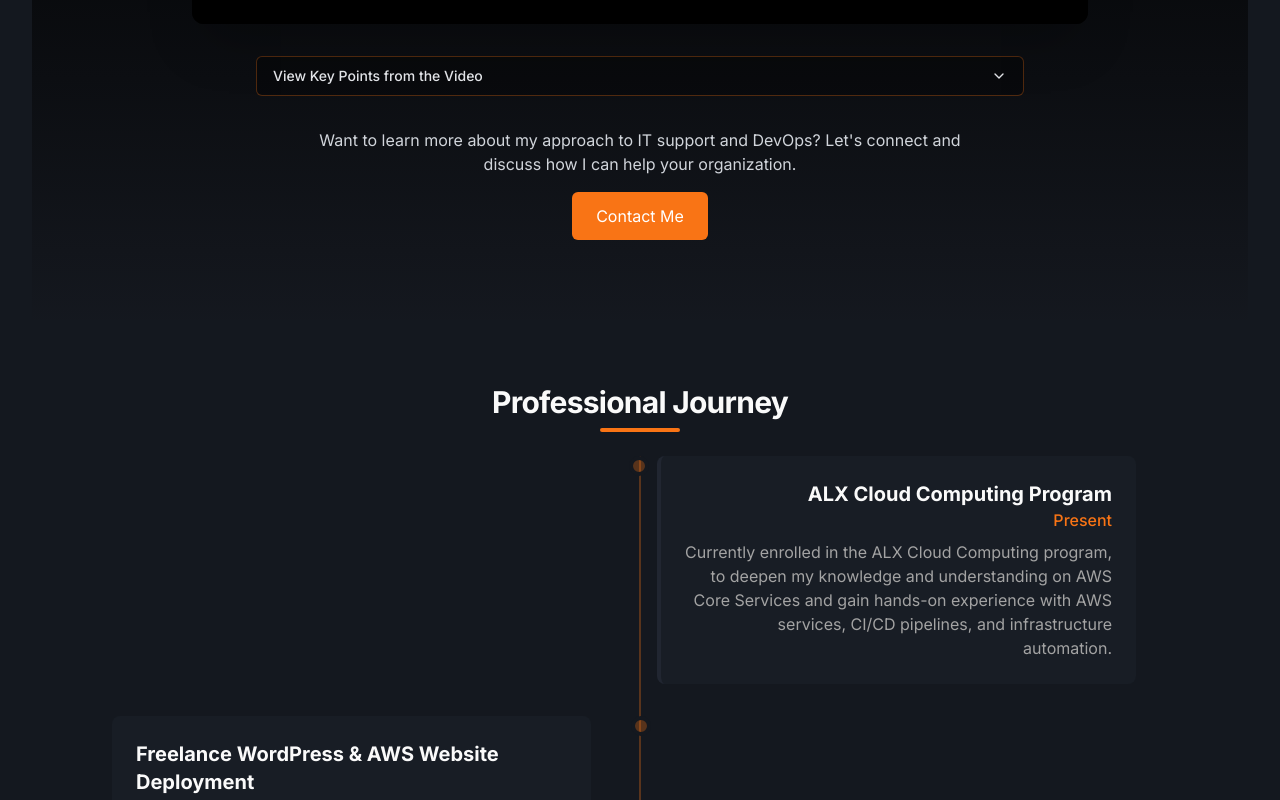
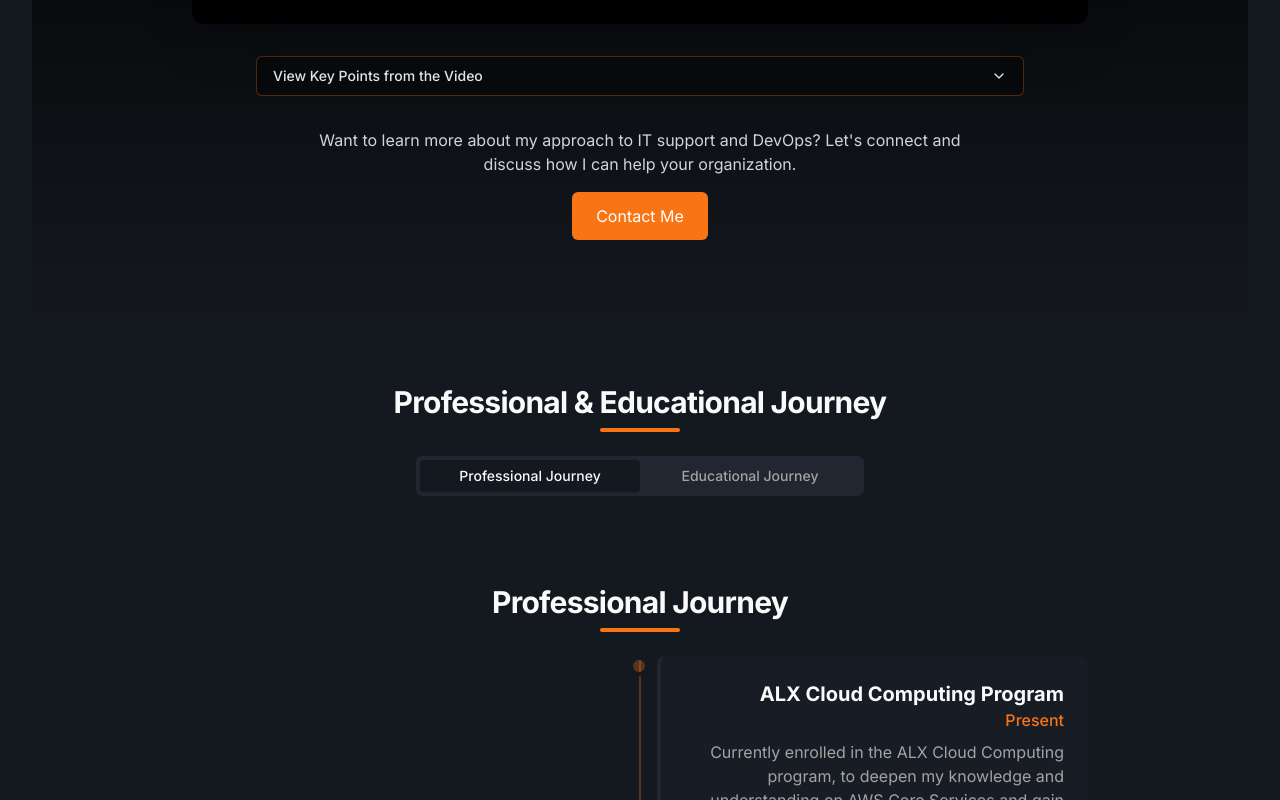
Before and after one commit to DalijayTechHub/my-portfolio-it-support-specialist, a Next.js app: page / in a window 1280 px wide. Shown: the part 2000-2800 px from the top of the page. Built offline with nearby package versions, Linux system fonts and the light colour scheme.

Commit message:
Replace journey components with combined Journeys component - remove MAS-ITM entry

```diff
--- a/app/page.tsx
+++ b/app/page.tsx
@@ -1,8 +1,7 @@
 import Navbar from "@/components/navbar"
 import Hero from "@/components/hero"
 import About from "@/components/about"
-import Journey from "@/components/journey"
-import EducationJourney from "@/components/education-journey"
+import Journeys from "@/components/journeys"
 import Skills from "@/components/skills"
 import Projects from "@/components/projects"
 import Testimonials from "@/components/testimonials"
@@ -23,8 +22,7 @@ export default function Home() {
           <Hero />
           <About />
           <ElevatorPitchYouTube />
-          <Journey />
-          <EducationJourney />
+          <Journeys />
           <Skills />
           <Projects />
           <Testimonials />
--- /dev/null
+++ b/components/journeys.tsx
@@ -0,0 +1,128 @@
+"use client"
+import { useState } from "react"
+import { Tabs, TabsContent, TabsList, TabsTrigger } from "@/components/ui/tabs"
+
+const professionalItems = [
+  {
+    year: "Present",
+    title: "ALX Cloud Computing Program",
+    description:
+      "Currently enrolled in the ALX Cloud Computing program, to deepen my knowledge and understanding on AWS Core Services and gain hands-on experience with AWS services, CI/CD pipelines, and infrastructure automation.",
+  },
+  {
+    year: "2024",
+    title: "Freelance WordPress & AWS Website Deployment",
+    description:
+      "Designed and deployed websites like Dalijay Tech Hub using AWS EC2, Route 53. Combined frontend customization with secure cloud hosting.",
+  },
+  {
+    year: "2024",
+    title: "AWS Certification",
+    description:
+      "Obtained AWS Cloud Practitioner certification and expanded my skills in cloud infrastructure and automation.",
+  },
+  {
+    year: "2024",
+    title: "DevOps Internship(Remote)",
+    description:
+      "Joined ExLearn Technologies as a remote DevOps intern, where I built my first CI/CD pipelines and managed AWS infrastructure.",
+  },
+  {
+    year: "2021",
+    title: "System Administrator (On-prem IT Support)",
+    description:
+      "Managed IT operations for a Junior High School — installed systems, resolved network issues, managed user accounts, and trained staff in digital tools.",
+  },
+]
+
+const educationalItems = [
+  {
+    year: "September 2019 – October 2023",
+    title: "BSc. Information Technology",
+    description: "Ghana Communication Technology University – Accra, Ghana",
+  },
+  {
+    year: "September 2009 – November 2012",
+    title: "Advanced Diploma in Accounting and Finance",
+    description: "Institute of Commercial Management (ICM-UK)",
+  },
+]
+
+function Timeline({ items }: { items: typeof professionalItems }) {
+  const [active, setActive] = useState<number | null>(null)
+
+  return (
+    <section id="journey" className="py-16 scroll-mt-20">
+      <div className="container mx-auto px-6 md:px-8 lg:px-12 max-w-6xl">
+        <div className="space-y-6">
+          <div className="space-y-2 text-center">
+            <h2 className="text-3xl font-bold tracking-tight">Professional Journey</h2>
+            <div className="w-20 h-1 bg-primary mx-auto rounded"></div>
+          </div>
+          <div className="relative mt-10">
+            <div className="absolute top-0 left-[15px] sm:left-1/2 w-0.5 h-full bg-primary/30 -translate-x-1/2 z-0 rounded-full" />
+            <div className="relative z-10">
+              {items.map((item, index) => (
+                <div
+                  key={index}
+                  className={`mb-8 flex flex-col sm:flex-row ${index % 2 === 0 ? "sm:flex-row-reverse" : ""}`}
+                >
+                  <div className="sm:w-1/2 flex items-center justify-center sm:justify-end sm:pr-8">
+                    <div
+                      onClick={() => setActive(index)}
+                      className={`
+                        cursor-pointer rounded-lg p-6 w-full
+                        transition-all duration-300 ease-in-out
+                        ${active === index ? "bg-[#FFF8F2] border-l-4 sm:border-l-0 sm:border-r-4 border-primary dark:bg-[#2A1A0A]" : "bg-card hover:bg-card/80"}
+                        ${index % 2 === 0 ? "sm:text-right sm:border-r-0 sm:border-l-4" : ""}
+                      `}
+                    >
+                      <h3 className={`text-xl font-bold ${active === index ? "text-gray-800 dark:text-gray-100" : ""}`}>
+                        {item.title}
+                      </h3>
+                      <p className="text-primary font-medium">{item.year}</p>
+                      <p className={`mt-2 ${active === index ? "text-gray-600 dark:text-gray-300" : "text-muted-foreground"}`}>
+                        {item.description}
+                      </p>
+                    </div>
+                  </div>
+                  <div className="flex sm:w-9 justify-center my-4 sm:my-0">
+                    <div className={`w-5 h-5 rounded-full border-4 ${active === index ? "bg-primary border-background" : "bg-primary/30 border-background"}`} />
+                  </div>
+                  <div className="sm:w-1/2" />
+                </div>
+              ))}
+            </div>
+          </div>
+        </div>
+      </div>
+    </section>
+  )
+}
+
+export default function Journeys() {
+  return (
+    <section id="journeys" className="py-16 scroll-mt-20">
+      <div className="container mx-auto px-6 md:px-8 lg:px-12 max-w-6xl">
+        <div className="space-y-6">
+          <div className="space-y-2 text-center">
+            <h2 className="text-3xl font-bold tracking-tight">Professional &amp; Educational Journey</h2>
+            <div className="w-20 h-1 bg-primary mx-auto rounded"></div>
+          </div>
+          <Tabs defaultValue="professional" className="w-full">
+            <TabsList className="grid w-full max-w-md mx-auto grid-cols-2 mb-6">
+              <TabsTrigger value="professional">Professional Journey</TabsTrigger>
+              <TabsTrigger value="education">Educational Journey</TabsTrigger>
+            </TabsList>
+            <TabsContent value="professional">
+              <Timeline items={professionalItems} />
+            </TabsContent>
+            <TabsContent value="education">
+              <Timeline items={educationalItems} />
+            </TabsContent>
+          </Tabs>
+        </div>
+      </div>
+    </section>
+  )
+}
```
